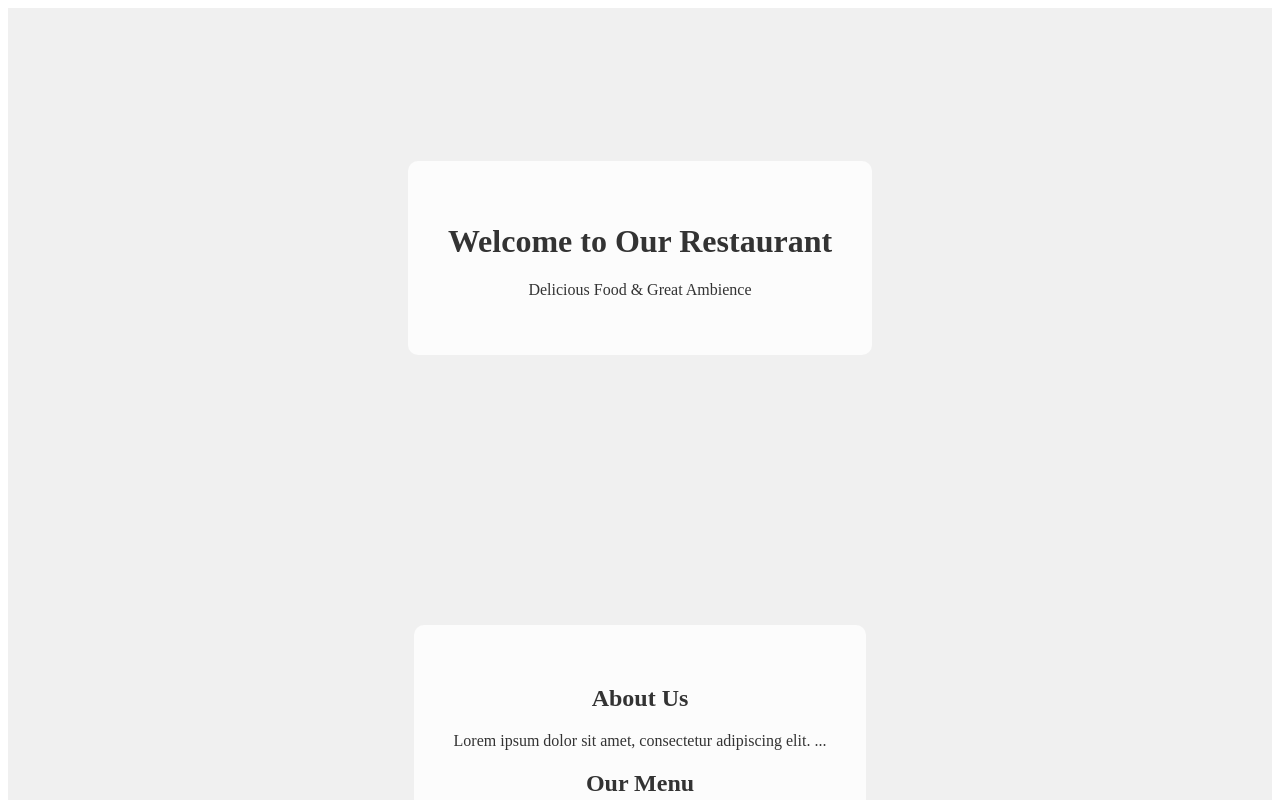
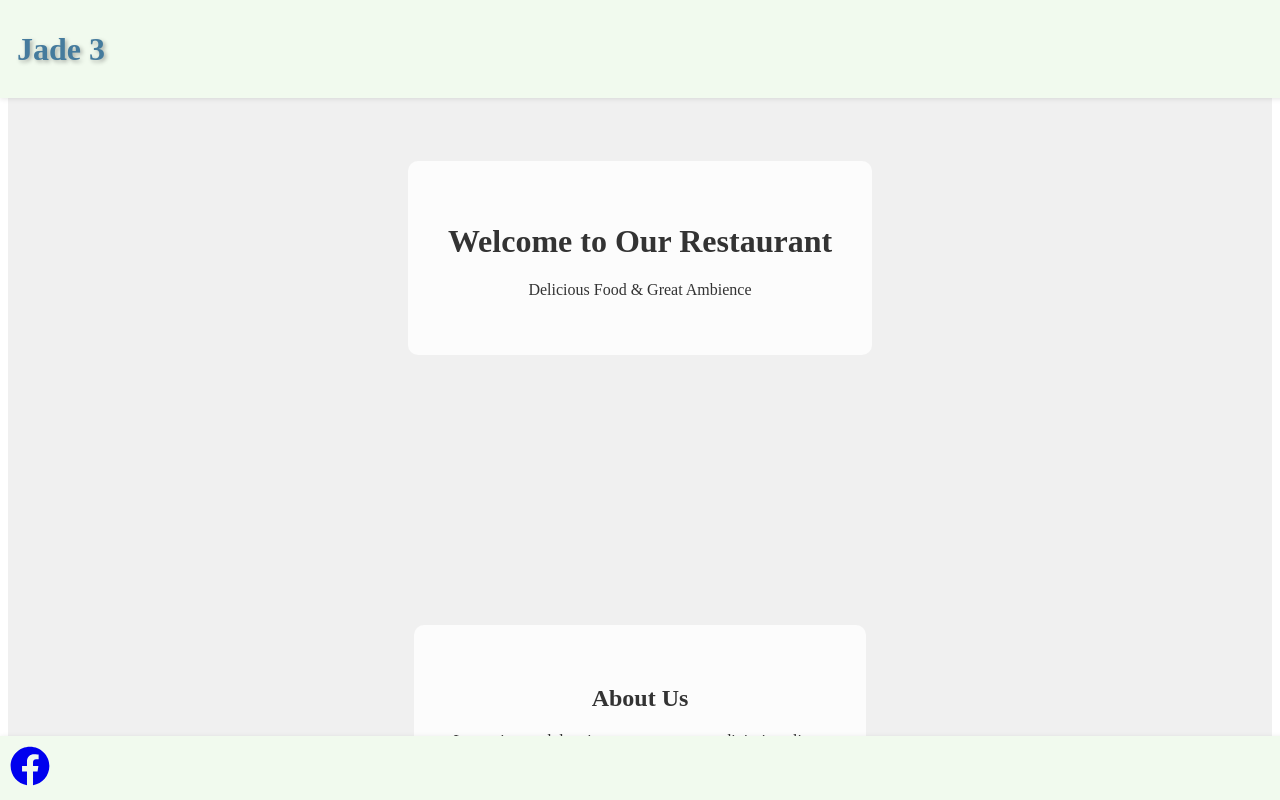
Before and after one commit to ErikAmerico/Jade3, a React (Vite) app: page / in a window 1280 px wide. Shown: the top 800 px of the page. Built offline with nearby package versions, Linux system fonts and the light colour scheme.

Commit message:
took formatting from portfoio project, added dependecnies, still have to implement the one page modern website style

```diff
--- a/package.json
+++ b/package.json
@@ -13,6 +13,7 @@
     "react": "^18.2.0",
     "react-bootstrap": "^2.8.0",
     "react-dom": "^18.2.0",
+    "react-icons": "^4.10.1",
     "react-plx": "^2.1.2",
     "react-router-dom": "^6.15.0",
     "react-scroll-parallax": "^3.4.2"
--- a/src/App.jsx
+++ b/src/App.jsx
@@ -14,16 +14,22 @@ import { ParallaxProvider } from 'react-scroll-parallax';
 // import { Container, Row, Col } from 'react-bootstrap';
 // import MenuItems from './MenuItems'; // Import your menu items component
 // import ContactForm from './ContactForm'; // Import your contact form component
-import Home from './components/Home';
+import Home from './components/Home/Home';
+import Header from './components/Header/Header';
+import Footer from './components/Footer/Footer';
 import './App.css';
 
 function App() {
   return (
+    <>
+    <Header />
     <ParallaxProvider>
       <div className="App">
         <Home />
       </div>
     </ParallaxProvider>
+    <Footer />
+    </>
   );
 }
 
--- /dev/null
+++ b/src/components/Footer/Foot.css
@@ -0,0 +1,34 @@
+footer {
+    /* display: flex; */
+    justify-content: space-between;
+    align-items: center;
+    padding: 10px;
+    position: fixed;
+    bottom: 0;
+    left: 0;
+    width: 100%;
+    background-color: #f1faee;
+    box-shadow: 0px 1px 5px rgba(0, 0, 0, 0.1);
+  }
+
+  .icon {
+    font-size: 2.5rem;
+}
+
+#twitterIcon {
+  position: relative;
+  top: 5px;
+  font-size: 2.5rem;
+}
+
+.github-icon {
+  color: black;
+}
+
+.instagram-icon {
+  color: #b31c28;
+}
+
+  footer p {
+    color: #457b9d;
+  }
--- /dev/null
+++ b/src/components/Footer/Footer.jsx
@@ -0,0 +1,60 @@
+import './Foot.css'
+import { FaFacebook } from 'react-icons/fa';
+import { IconContext } from 'react-icons';
+
+export default function Footer() {
+    return (
+        <footer>
+            <div className="social-icons">
+                <a href="https://www.facebook.com/jade3amesbury3" target="_blank" rel="noopener noreferrer">
+                    <IconContext.Provider value={{ className: 'icon' }}>
+                    <FaFacebook />
+                    </IconContext.Provider>
+                </a>
+            </div>
+        </footer>
+    );
+}
+
+// import './Foot.css';
+// import { FaGithub, FaInstagram, FaLinkedin, FaFacebook } from 'react-icons/fa';
+// import { IconContext } from 'react-icons';
+
+// const customTwitterIcon = (
+//     <svg
+//         xmlns="http://www.w3.org/2000/svg"
+//         height="1em"
+//         viewBox="0 0 512 512"
+//     >
+//         <path d="M389.2 48h70.6L305.6 224.2 487 464H345L233.7 318.6 106.5 464H35.8L200.7 275.5 26.8 48H172.4L272.9 180.9 389.2 48zM364.4 421.8h39.1L151.1 88h-42L364.4 421.8z" />
+//     </svg>
+// );
+
+// export default function Footer() {
+//   return (
+//     <footer>
+//       <div className="social-icons">
+//         <a href="https://www.facebook.com/jade3amesbury3.com" target="_blank" rel="noopener noreferrer">
+//           <IconContext.Provider value={{ className: 'icon' }}>
+//             <FaFacebook />
+//           </IconContext.Provider>
+//         </a>
+//         <a href="https://www.linkedin.com/in/erik-olson-977513262/" target="_blank" rel="noopener noreferrer">
+//           <IconContext.Provider value={{ className: 'icon' }}>
+//             <FaLinkedin />
+//           </IconContext.Provider>
+//         </a>
+//         <a href="https://twitter.com/KireNoslo" target="_blank" rel="noopener noreferrer">
+//           <IconContext.Provider value={{}}>
+//             {customTwitterIcon}
+//           </IconContext.Provider>
+//         </a>
+//         <a href="https://www.instagram.com/erik_says_/" target='_blank' rel='noopener noreferrer'>
+//           <IconContext.Provider value={{ className: 'icon' }}>
+//             <FaInstagram />
+//           </IconContext.Provider>
+//         </a>
+//       </div>
+//     </footer>
+//   );
+// }
--- /dev/null
+++ b/src/components/Header/Head.css
@@ -0,0 +1,49 @@
+
+
+.header {
+    display: flex;
+    justify-content: space-between;
+    align-items: center;
+    padding: 10px;
+    position: fixed;
+    top: 0;
+    left: 0;
+    width: 100%;
+    background-color: #f1faee;
+    box-shadow: 0px 1px 5px rgba(0, 0, 0, 0.1);
+    z-index: 100;
+    height: 78px;
+  }
+
+  .header-title {
+    margin: 0;
+    color: #457b9d;
+    text-shadow: 2px 2px 4px rgba(0, 0, 0, 0.3);
+    position: relative;
+    cursor: pointer;
+    /* transition: transform 0.5s ease-in-out; */
+  }
+
+  .header-title {
+  /* animation: titlePulse 4s linear infinite; */
+  animation: titleMove 4s linear infinite;
+  }
+
+/*
+  @keyframes titlePulse {
+    0%, 100% {
+      opacity: 1;
+    }
+    50% {
+      opacity: .5;
+    }
+  } */
+
+  @keyframes titleMove {
+    0%, 100% {
+      transform: translateX(0);
+    }
+    50% {
+      transform: translateX(8px);
+    }
+  }
--- /dev/null
+++ b/src/components/Header/Header.jsx
@@ -0,0 +1,26 @@
+
+import { useState } from 'react';
+//import Navigation from '../NavFolder/Navigation';
+
+import './Head.css';
+
+const initialName = 'Jade 3';
+const reversedName = 'Jade III';
+
+// eslint-disable-next-line react/prop-types
+export default function Header() {
+  const [name, setName] = useState(initialName);
+
+
+  const handleClick = () => {
+    setName(name === initialName ? reversedName : initialName);
+  };
+
+
+  return (
+    <header className='header'>
+      <h1 className='header-title' onClick={handleClick}>{name}</h1>
+      {/* <Navigation /> */}
+    </header>
+  )
+}
--- /dev/null
+++ b/src/components/NavFolder/Navigation.jsx
@@ -0,0 +1,59 @@
+import { useState } from 'react';
+import { Link, useLocation } from 'react-router-dom';
+import { Navbar, Nav } from 'react-bootstrap';
+import './Nav.css';
+
+function Navigation() {
+  const currentPage = useLocation().pathname;
+  const [expanded, setExpanded] = useState(false);
+
+  const handleSelect = () => {
+    setExpanded(false);
+  };
+
+  return (
+    <Navbar expand="md" variant="light" bg="light" className='nav nav-tabs navbar' expanded={expanded}>
+      <Navbar.Toggle aria-controls="basic-navbar-nav" onClick={() => setExpanded(!expanded)}/>
+      <Navbar.Collapse id="basic-navbar-nav" >
+        <Nav className="mr-auto" onClick={handleSelect}>
+          <Nav.Link
+            as={Link}
+            to="/"
+            className={currentPage === '/' ? 'nav-link active' : 'nav-link'}
+          >
+            <span className="nav-link-text">About</span>
+          </Nav.Link>
+          <Nav.Link
+            as={Link}
+            to="/Portfolio"
+            className={
+              currentPage === '/Portfolio' ? 'nav-link active' : 'nav-link'
+            }
+          >
+            <span className="nav-link-text">Portfolio</span>
+          </Nav.Link>
+          <Nav.Link
+            as={Link}
+            to="/Resume"
+            className={
+              currentPage === '/Resume' ? 'nav-link active' : 'nav-link'
+            }
+          >
+            <span className="nav-link-text">Resume</span>
+          </Nav.Link>
+          <Nav.Link
+            as={Link}
+            to="/Contact"
+            className={
+              currentPage === '/Contact' ? 'nav-link active' : 'nav-link'
+            }
+          >
+            <span className="nav-link-text">Contact</span>
+          </Nav.Link>
+        </Nav>
+      </Navbar.Collapse>
+    </Navbar>
+  );
+}
+
+export default Navigation;
```
Also changed, not shown: src/components/NavFolder/Nav.css (added, +50 -0 lines), src/components/Home/Home.jsx (renamed from src/components/Home.jsx), 1 other file (tests, documents, lock files or other folders).
